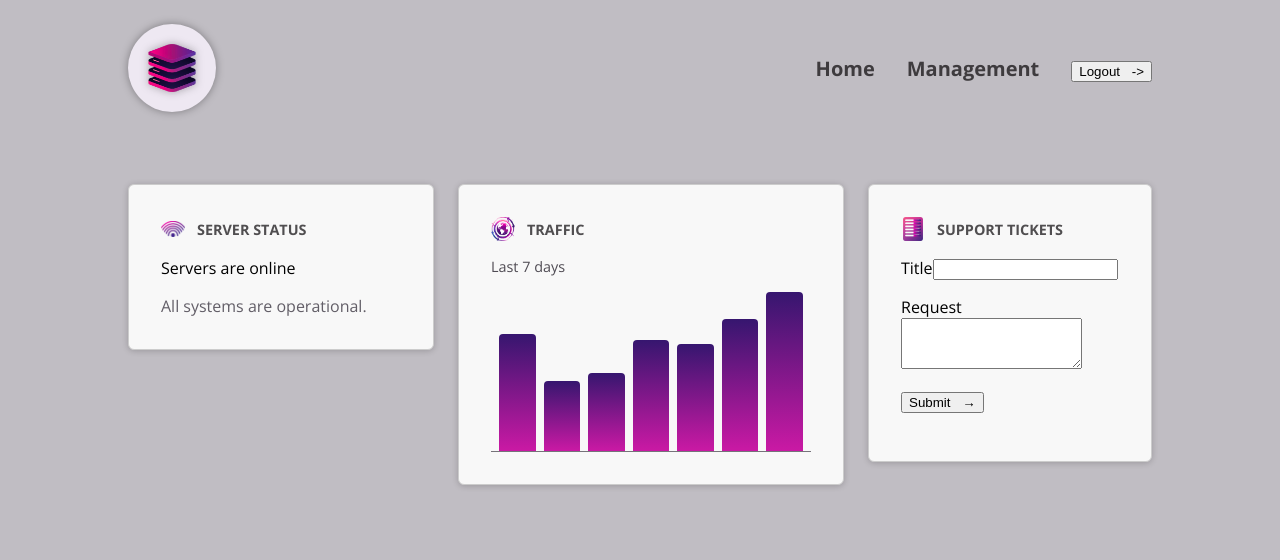
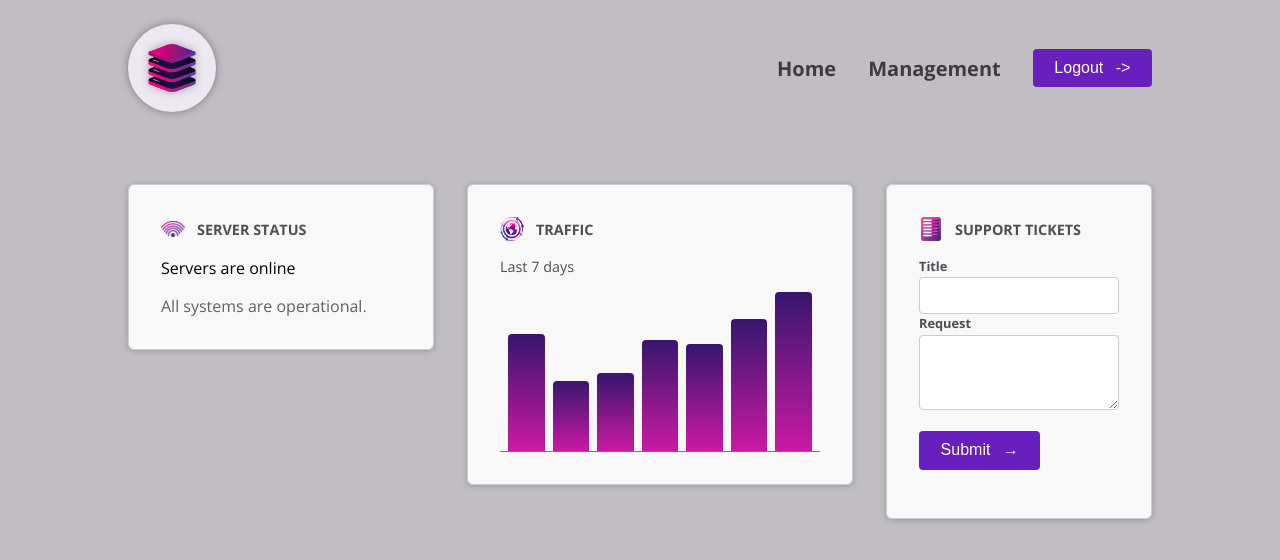
Before and after one commit to M1rzoni/Cmp, an Angular app: page / in a window 1280 px wide. Shown: the top 560 px of the page. Built offline with nearby package versions, Linux system fonts and the light colour scheme.

Commit message:
removing some unnecessary wrappers

```diff
--- a/src/app/dashbord/dashbord-status/dashbord-status.component.css
+++ b/src/app/dashbord/dashbord-status/dashbord-status.component.css
@@ -1,4 +1,4 @@
-#status {
+:host{
     display: block;
     width: 15rem;
   }
--- a/src/app/dashbord/dashbord-status/dashbord-status.component.html
+++ b/src/app/dashbord/dashbord-status/dashbord-status.component.html
@@ -1,4 +1,3 @@
-<div id="status">
 @if (currentStatus === 'online') {
 <p>Servers are online</p>
 <p>All systems are operational.</p>
@@ -9,4 +8,3 @@
 <p>Server status is unknown</p>
 <p>Fetching server status failed.</p>
 }
-</div>
--- a/src/app/dashbord/dashbord-traffic/dashbord-traffic.component.css
+++ b/src/app/dashbord/dashbord-traffic/dashbord-traffic.component.css
@@ -1,5 +1,5 @@
 
-#traffic {
+:host{
     display: block;
     width: 15rem;
   }
@@ -27,7 +27,7 @@
   }
 
   @media (min-width: 768px) {
-    #traffic {
+    :host {
       width: 20rem;
     }
   }
--- a/src/app/dashbord/dashbord-traffic/dashbord-traffic.component.html
+++ b/src/app/dashbord/dashbord-traffic/dashbord-traffic.component.html
@@ -1,9 +1,7 @@
-<div id="traffic">
-  <p>Last 7 days</p>
+<p>Last 7 days</p>
 
-  <div id="chart">
-    @for (dataPoint of dummyTrafficData; track dataPoint.id) {
-    <div [style.height]="(dataPoint.value / maxTraffic) * 100 + '%'"></div>
-    }
-  </div>
+<div id="chart">
+  @for (dataPoint of dummyTrafficData; track dataPoint.id) {
+  <div [style.height]="(dataPoint.value / maxTraffic) * 100 + '%'"></div>
+  }
 </div>
--- a/src/app/shared/button/button.component.css
+++ b/src/app/shared/button/button.component.css
@@ -1,4 +1,4 @@
-button {
+:host {
     display: inline-block;
     padding: 0.65rem 1.35rem;
     border-radius: 0.25rem;
@@ -10,7 +10,7 @@ button {
     border: none;
   }
 
-  button:hover {
+ :host:hover {
     background-color: #551b98;
   }
 
@@ -20,6 +20,6 @@ button {
     transition: transform 0.2s ease-in-out;
   }
 
-  button:hover .icon {
+  :host:hover .icon {
     transform: translateX(4px);
   }
--- a/src/app/shared/control/control.component.html
+++ b/src/app/shared/control/control.component.html
@@ -1,4 +1,2 @@
-<p>
-  <label>{{ label() }}</label>
-  <ng-content select="input, textarea" />
-</p>
+<label>{{ label() }}</label>
+<ng-content select="input, textarea" />
--- a/src/app/shared/control/control.component.ts
+++ b/src/app/shared/control/control.component.ts
@@ -1,4 +1,4 @@
-import { Component, Input, input } from '@angular/core';
+import { Component, Input, input, ViewEncapsulation } from '@angular/core';
 
 @Component({
   selector: 'app-control',
@@ -6,6 +6,10 @@ import { Component, Input, input } from '@angular/core';
   imports: [],
   templateUrl: './control.component.html',
   styleUrl: './control.component.css',
+  encapsulation: ViewEncapsulation.None,
+  host: {
+    class: 'control',
+  },
 })
 export class ControlComponent {
   label = input.required<string>();
```
Lines whose indentation alone changed are shown as unchanged.
